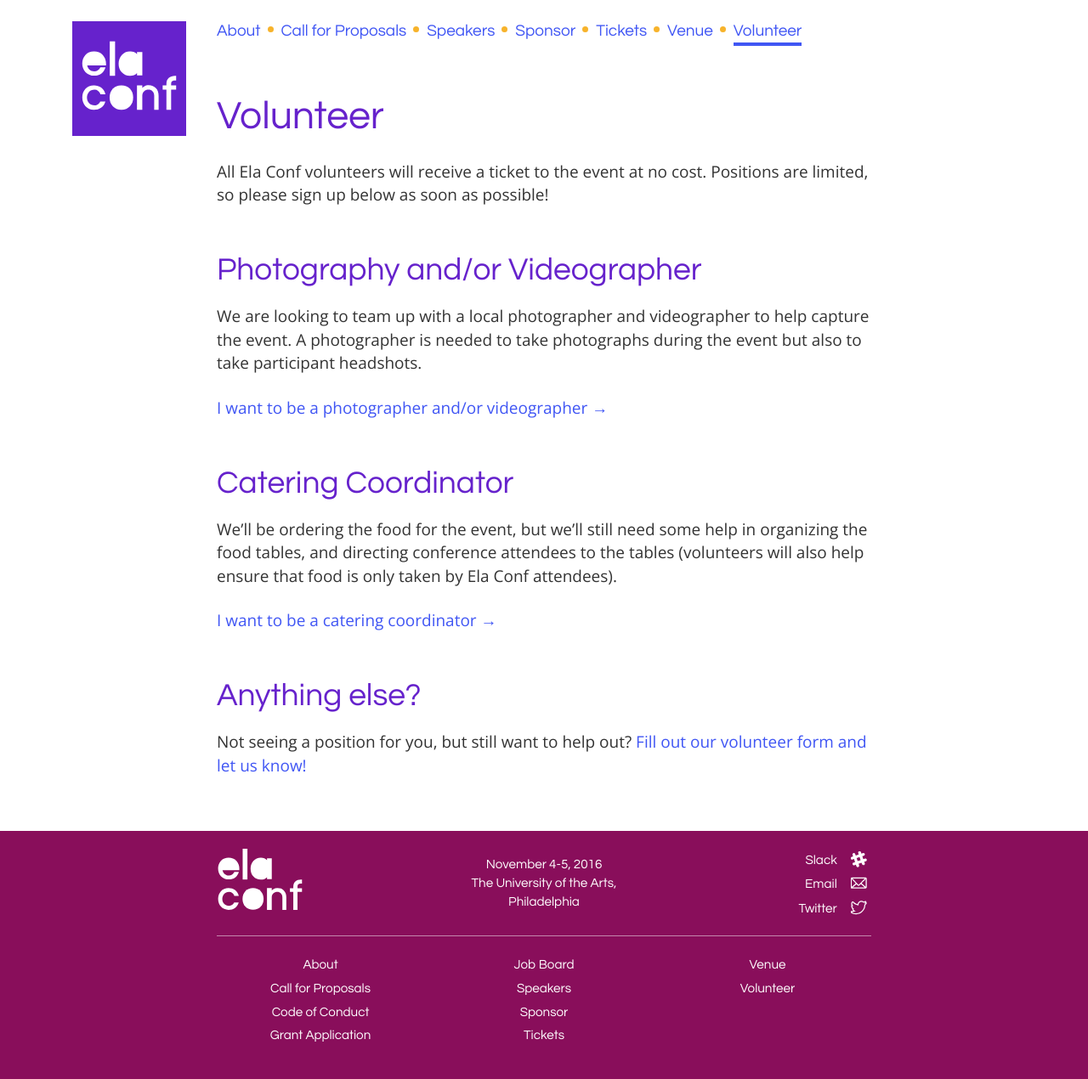
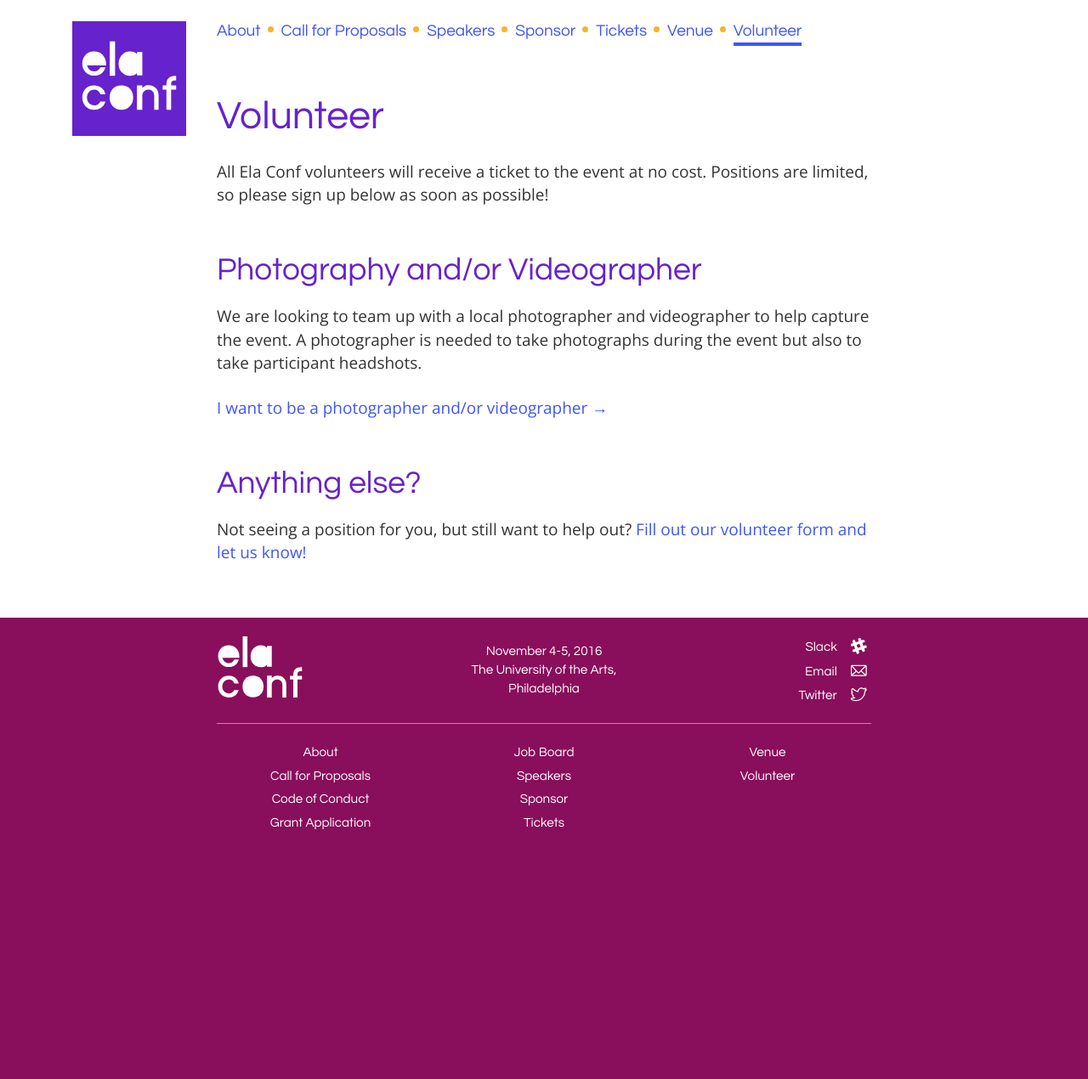
Before and after one commit to elaconf/elaconf.github.io, a Jekyll site: the page built from volunteer/index.md, in a window 1280 px wide. Shown: the whole page at 85% size. Built offline with Jekyll 4.4.1, drawn with Linux system fonts in a browser that asks for light colours; after the commit the page ends 1019 px from its top, so only the background shows below that.

Commit message:
rm catering coordinator

```diff
--- a/volunteer/index.md
+++ b/volunteer/index.md
@@ -11,11 +11,6 @@ We are looking to team up with a local photographer and videographer to help cap
 
 [I want to be a photographer and/or videographer &rarr;](https://docs.google.com/forms/d/1MDbNjY1h4DCkrbrL0zmq6Gg3Q1EMpDEFn1joMIck1Zo/viewform?entry.971247222&entry.1260049317&entry.601542410&entry.648235370&entry.790087379=I+want+to+be+a+photographer/videographer+because...)
 
-## Catering Coordinator
-We’ll be ordering the food for the event, but we’ll still need some help in organizing the food tables, and directing conference attendees to the tables (volunteers will also help ensure that food is only taken by Ela Conf attendees).
-
-[I want to be a catering coordinator &rarr;](https://docs.google.com/forms/d/1MDbNjY1h4DCkrbrL0zmq6Gg3Q1EMpDEFn1joMIck1Zo/viewform?entry.971247222&entry.1260049317&entry.601542410&entry.648235370&entry.790087379=I+want+to+be+a+catering+coordinator+because...)
-
 ## Anything else?
 
 Not seeing a position for you, but still want to help out? [Fill out our volunteer form and let us know!](https://docs.google.com/forms/d/1MDbNjY1h4DCkrbrL0zmq6Gg3Q1EMpDEFn1joMIck1Zo/viewform)
```
